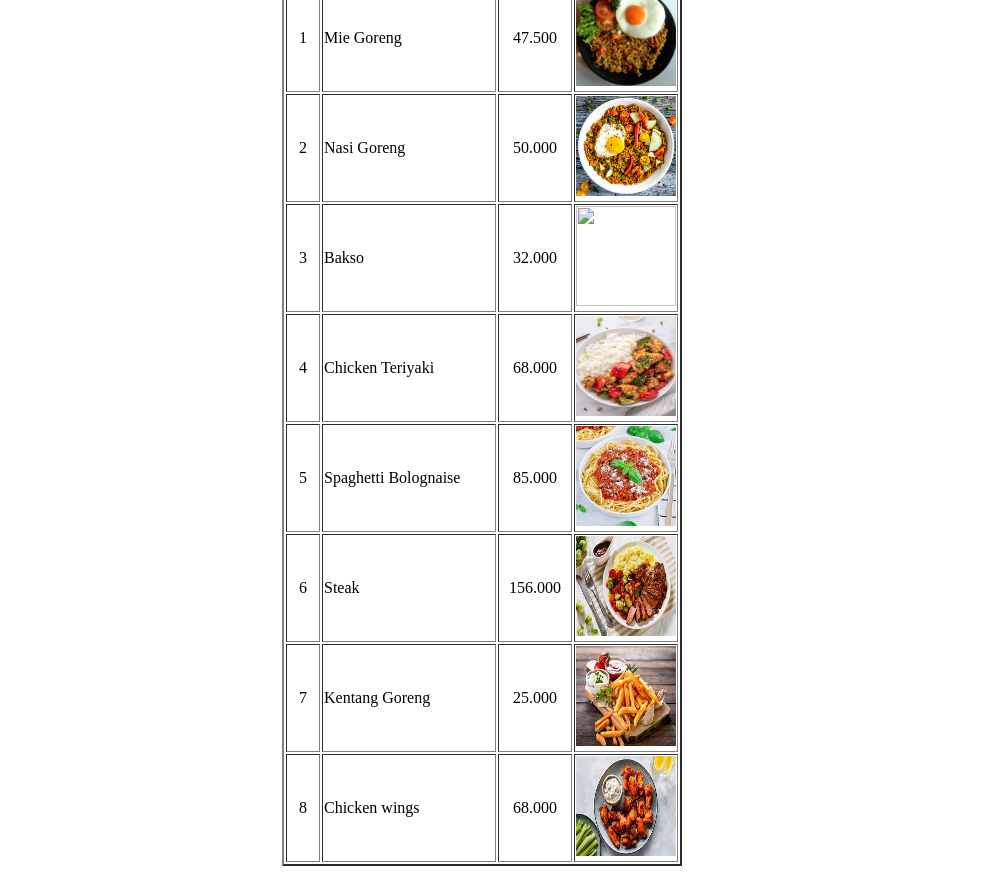
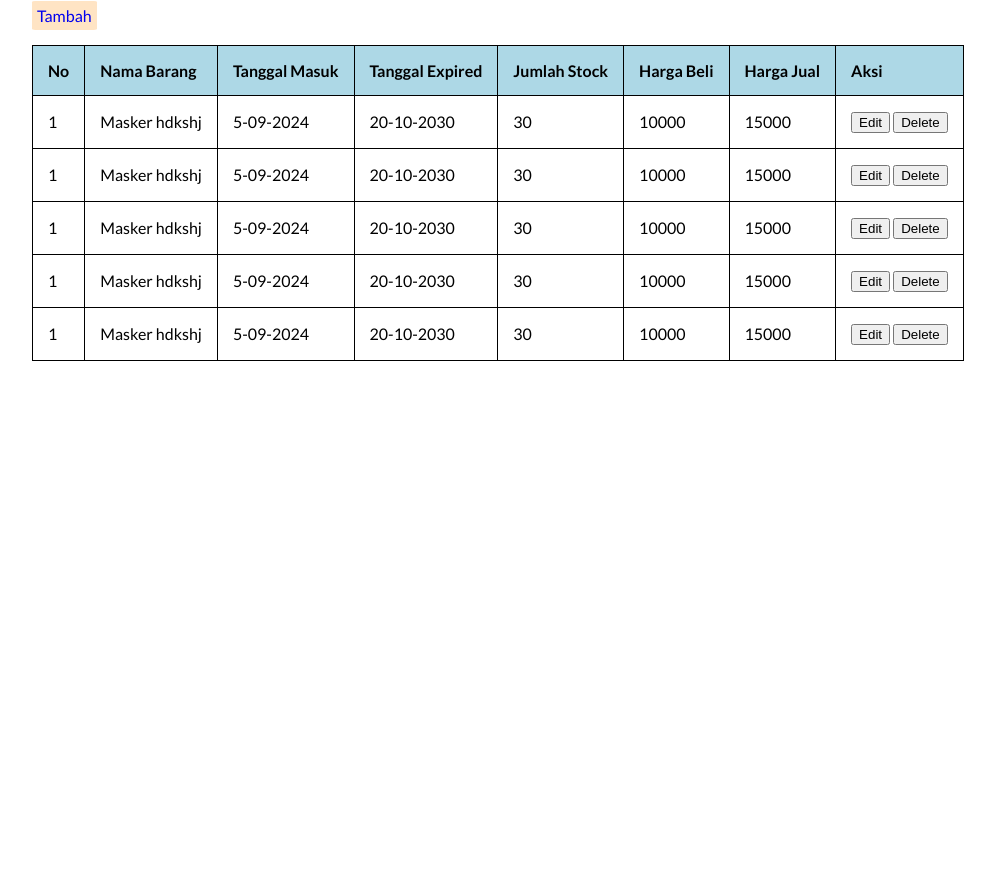
Before and after one commit to rirriin/html-activity-3, a plain HTML site: page index.html in a window 1280 px wide. Shown: the part 76-950 px from the top of the page, without its empty margins (108-1103 px from the left). After the commit the page ends 800 px from the top, so only its background shows below. Drawn offline with Linux system fonts and the light colour scheme.

Commit message:
tabel perbaikan

```diff
--- a/index.html
+++ b/index.html
@@ -4,81 +4,127 @@
     <meta charset="UTF-8">
     <meta name="viewport" content="width=device-width, initial-scale=1.0">
  <title> Tabel menu makanan </title>
- </head>
+ <link rel="preconnect" href="https://fonts.googleapis.com">
+<link rel="preconnect" href="https://fonts.gstatic.com" crossorigin>
+<link href="https://fonts.googleapis.com/css2?family=Lato:ital,wght@0,100;0,300;0,400;0,700;0,900;1,100;1,300;1,400;1,700;1,900&family=Poppins:ital,wght@0,100;0,200;0,300;0,400;0,500;0,600;0,700;0,800;0,900;1,100;1,200;1,300;1,400;1,500;1,600;1,700;1,800;1,900&display=swap" rel="stylesheet">
+</head>
  <style>
-    img {
-        width: 100px;
-        height: 100px;
+    .tabel {
+        margin-top: 50px;
+        margin: auto;
+        width: 1000px;
+        border-collapse: collapse;
     }
-    main {
-       margin-top: 500px;
-        margin: auto;
-        width: 500px;
+    .tabel {
+        font-family: "Lato", sans-serif;
+        font-weight: 400;
+        font-style: normal;
+    }
+
+    table {
+      border: solid black 1px;
+      border-collapse: collapse;
+      margin-top: 20px;
+    }
+    .btn{
+      border: 2px;
+      background-color: bisque;
+      border-radius: 5%;
+      text-decoration: double;
+      padding: 5px;
+    }
+    th, td {
+      text-align: left;
+      padding: 15px;
+      border: solid 1px black;
     }
  </style>
  <body>
-    <main>
- <table border="2">
-  <caption align="top">
-  <tr bgcolor="powderblue">
-    <td colspan=4 align="center">
-        <b>Menu Makanan</b>
-    </td>
-    </tr>
-  <tr bgcolor="lightsteelblue">
+    <div class="tabel">
+      <h1>Daftar Produk</h1>
+
+    <a href="tambah.html" class="btn">Tambah</a>
+
+    <table>
+      <thead>
+  <tr bgcolor="lightblue">
   <th>No</th>
-  <th>Nama Makanan</th>
-  <th>Harga</th>
-  <th>Gambar</th>
-    </tr>
+  <th>Nama Barang</th>
+  <th>Tanggal Masuk</th>
+  <th>Tanggal Expired</th>
+  <th>Jumlah Stock</th>
+  <th>Harga Beli</th>
+  <th>Harga Jual</th>
+  <th>Aksi</th>
+</tr>
+</thead>
+    <tbody>
 <tr>
-  <td align="center" width="30">1</td>
-  <td align="left" width="170" height="30">Mie Goreng</td>
-  <td align="center" width="70" height="30">47.500</td>
-  <td align="center"><img src="INDOMIE_GORENG_SELERAKU_MIE_INSTANT__MMA_112_.jpg" alt=" mie goreng"></td>
+  <td>1</td>
+  <td>Masker hdkshj</td>
+  <td>5-09-2024</td>
+  <td>20-10-2030</td>
+  <td>30</td>
+  <td>10000</td>
+  <td>15000</td>
+  <td>
+    <button>Edit</button>
+    <button>Delete</button>
+  </td>
 </tr>
 <tr>
-  <td align="center" width="30">2</td>
-  <td align="left">Nasi Goreng</td>
-  <td align="center">50.000</td>
-  <td align="center"><img src="Nasi-Goreng-Indonesian-Fried-Rice-SQ.jpg"</td>
+  <td>1</td>
+  <td>Masker hdkshj</td>
+  <td>5-09-2024</td>
+  <td>20-10-2030</td>
+  <td>30</td>
+  <td>10000</td>
+  <td>15000</td>
+  <td>
+    <button>Edit</button>
+    <button>Delete</button>
+  </td>
 </tr>
 <tr>
-  <td align="center">3</td>
-  <td align="left">Bakso</td>
-  <td align="center">32.000</td>
-  <td align="center"><img src="resep-bakso-mercon-kuah-super-pedas-simple-sederhana.jpg"></td>
+  <td>1</td>
+  <td>Masker hdkshj</td>
+  <td>5-09-2024</td>
+  <td>20-10-2030</td>
+  <td>30</td>
+  <td>10000</td>
+  <td>15000</td>
+  <td>
+    <button>Edit</button>
+    <button>Delete</button>
+  </td>
 </tr>
 <tr>
-  <td align="center">4</td>
-  <td align="left">Chicken Teriyaki</td>
-  <td align="center">68.000</td>
-  <td align="center"><img src="Easy-Chicken-Teriyaki-Stir-Fry.jpg"></td>
+  <td>1</td>
+  <td>Masker hdkshj</td>
+  <td>5-09-2024</td>
+  <td>20-10-2030</td>
+  <td>30</td>
+  <td>10000</td>
+  <td>15000</td>
+  <td>
+    <button>Edit</button>
+    <button>Delete</button>
+  </td>
 </tr>
 <tr>
-  <td align="center">5</td>
-  <td align="left">Spaghetti Bolognaise</td>
-  <td align="center">85.000</td>
-  <td align="center"><img src="th.jpg"></td>
+  <td>1</td>
+  <td>Masker hdkshj</td>
+  <td>5-09-2024</td>
+  <td>20-10-2030</td>
+  <td>30</td>
+  <td>10000</td>
+  <td>15000</td>
+  <td>
+    <button>Edit</button>
+    <button>Delete</button>
+  </td>
 </tr>
-<tr>
-  <td align="center">6</td>
-  <td align="left">Steak</td>
-  <td align="center">156.000</td>
-  <td align="center"><img src="th (1).jpg"></td>
-</tr>
-<tr>
-  <td align="center">7</td>
-  <td align="left">Kentang Goreng</td>
-  <td align="center">25.000</td>
-  <td align="center"><img src="th (2).jpg"</td>
-</tr>
-<tr>
-  <td align="center">8</td>
-  <td align="left">Chicken wings</td>
-  <td align="center">68.000</td>
-  <td align="center"><img src="th (3).jpg"></td>
-</tr>
-</main>
+</tbody>
+</table>
  </body>
 </html>
```
Also changed, not shown: tambah.html (added, +68 -0 lines).
